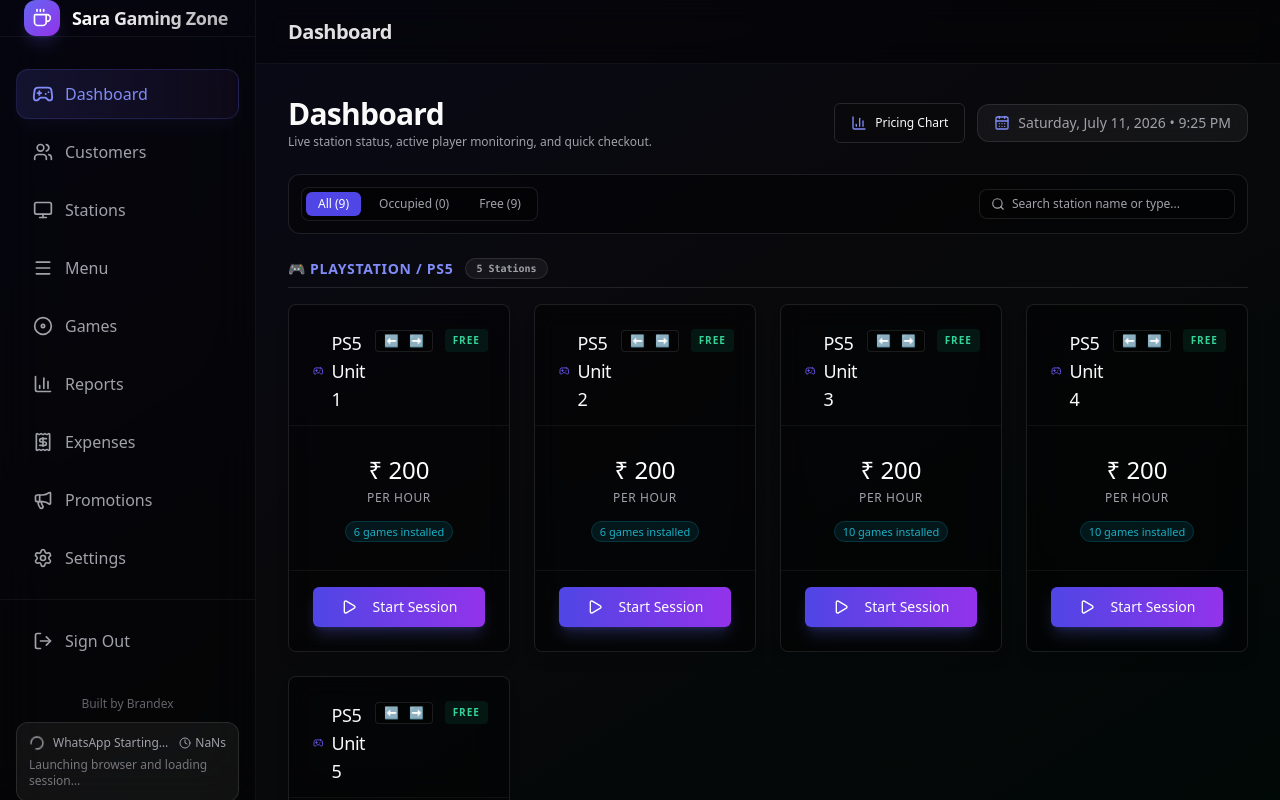
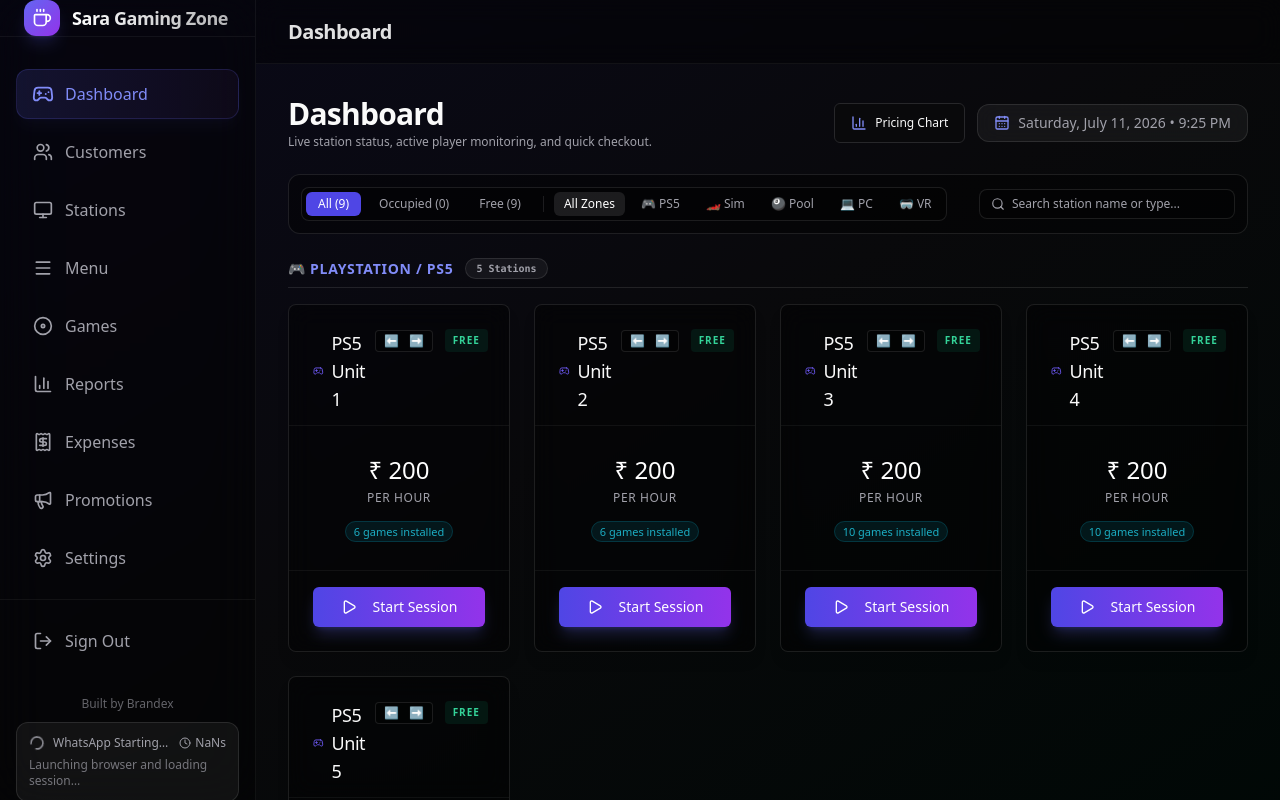
Before and after one commit to brandexhq-beep/NexusDesk, a React (Vite) app: page /#/ in a window 1280 px wide. Built offline with nearby package versions, Linux system fonts and the light colour scheme.

Commit message:
fix(dashboard-promotions): add category filter tabs on dashboard, prevent double-click restart issues, and seed pre-created promo templates

```diff
--- a/dev-dist/sw.js
+++ b/dev-dist/sw.js
@@ -81,7 +81,7 @@
     "revision": "3ca0b8505b4bec776b69afdba2768812"
   }, {
     "url": "index.html",
-    "revision": "0.sd3kcrtuctg"
+    "revision": "0.tjecvm1de7k"
   }], {});
   workbox.cleanupOutdatedCaches();
   workbox.registerRoute(new workbox.NavigationRoute(workbox.createHandlerBoundToURL("index.html"), {
--- a/src/components/UpdateBanner.tsx
+++ b/src/components/UpdateBanner.tsx
@@ -10,6 +10,7 @@
   const [info, setInfo] = useState<any>(null);
   const [progress, setProgress] = useState(0);
   const [dismissed, setDismissed] = useState(false);
+  const [isInstalling, setIsInstalling] = useState(false);
 
   useEffect(() => {
     // Only available in Electron context
@@ -77,12 +78,21 @@
 
       {state === 'ready' && (
         <Button
-          onClick={() => updater.installUpdate()}
+          disabled={isInstalling}
+          onClick={async () => {
+            setIsInstalling(true);
+            try {
+              await updater.installUpdate();
+            } catch (e) {
+              console.error('Failed to trigger update restart', e);
+              setIsInstalling(false);
+            }
+          }}
           className="w-full bg-indigo-600 hover:bg-indigo-500 text-white gap-2 mt-1"
           size="sm"
         >
-          <RefreshCw className="w-4 h-4" />
-          Restart &amp; Install Now
+          <RefreshCw className={`w-4 h-4 ${isInstalling ? 'animate-spin' : ''}`} />
+          {isInstalling ? 'Restarting Application...' : 'Restart & Install Now'}
         </Button>
       )}
 
--- a/src/pages/Dashboard.tsx
+++ b/src/pages/Dashboard.tsx
@@ -26,6 +26,7 @@
 
   const [stationSearch, setStationSearch] = useState('');
   const [statusFilter, setStatusFilter] = useState<'all' | 'occupied' | 'free'>('all');
+  const [categoryFilter, setCategoryFilter] = useState<'all' | 'ps5' | 'sim' | 'pool' | 'pc' | 'vr'>('all');
 
   const [currentTime, setCurrentTime] = useState(new Date());
 
@@ -101,6 +102,13 @@
   const filteredStations = stations.filter(st => {
     if (statusFilter === 'occupied' && st.status !== 'occupied') return false;
     if (statusFilter === 'free' && st.status !== 'free') return false;
+
+    if (categoryFilter === 'sim' && !st.type.startsWith('ps5_sim')) return false;
+    if (categoryFilter === 'vr' && !st.type.startsWith('ps5_vr')) return false;
+    if (categoryFilter === 'ps5' && (!st.type.startsWith('ps5') || st.type.includes('sim') || st.type.includes('vr'))) return false;
+    if (categoryFilter === 'pool' && st.type !== 'snooker' && st.type !== 'pool') return false;
+    if (categoryFilter === 'pc' && st.type !== 'pc') return false;
+
     if (stationSearch.trim()) {
       const q = stationSearch.toLowerCase();
       return st.name.toLowerCase().includes(q) || st.type.toLowerCase().includes(q);
@@ -126,9 +134,9 @@
         </div>
       </div>
 
-      {/* Station Quick Filter & Search Bar */}
-      <div className="flex flex-col sm:flex-row items-stretch sm:items-center justify-between gap-3 p-3 bg-black/40 border border-white/10 rounded-xl">
-        <div className="flex items-center gap-1.5 bg-black/40 border border-white/10 p-1 rounded-lg">
+      {/* Station Quick Filter, Category Tabs & Search Bar */}
+      <div className="flex flex-col lg:flex-row items-stretch lg:items-center justify-between gap-3 p-3 bg-black/40 border border-white/10 rounded-xl">
+        <div className="flex flex-wrap items-center gap-1.5 bg-black/40 border border-white/10 p-1 rounded-lg">
           <button
             onClick={() => setStatusFilter('all')}
             className={`px-3 py-1 text-xs rounded-md font-medium transition-all ${
@@ -152,6 +160,58 @@
             }`}
           >
             Free ({freeCount})
+          </button>
+
+          <div className="h-4 w-px bg-white/10 mx-1 hidden sm:block" />
+
+          {/* Category Filter Tabs */}
+          <button
+            onClick={() => setCategoryFilter('all')}
+            className={`px-2.5 py-1 text-xs rounded-md font-medium transition-all ${
+              categoryFilter === 'all' ? 'bg-white/10 text-white font-bold' : 'text-muted-foreground hover:text-foreground'
+            }`}
+          >
+            All Zones
+          </button>
+          <button
+            onClick={() => setCategoryFilter('ps5')}
+            className={`px-2.5 py-1 text-xs rounded-md font-medium transition-all ${
+              categoryFilter === 'ps5' ? 'bg-indigo-500/20 text-indigo-400 font-bold border border-indigo-500/30' : 'text-muted-foreground hover:text-foreground'
+            }`}
+          >
+            🎮 PS5
+          </button>
+          <button
+            onClick={() => setCategoryFilter('sim')}
+            className={`px-2.5 py-1 text-xs rounded-md font-medium transition-all ${
+              categoryFilter === 'sim' ? 'bg-amber-500/20 text-amber-400 font-bold border border-amber-500/30' : 'text-muted-foreground hover:text-foreground'
+            }`}
+          >
+            🏎️ Sim
+          </button>
+          <button
+            onClick={() => setCategoryFilter('pool')}
+            className={`px-2.5 py-1 text-xs rounded-md font-medium transition-all ${
+              categoryFilter === 'pool' ? 'bg-emerald-500/20 text-emerald-400 font-bold border border-emerald-500/30' : 'text-muted-foreground hover:text-foreground'
+            }`}
+          >
+            🎱 Pool
+          </button>
+          <button
+            onClick={() => setCategoryFilter('pc')}
+            className={`px-2.5 py-1 text-xs rounded-md font-medium transition-all ${
+              categoryFilter === 'pc' ? 'bg-cyan-500/20 text-cyan-400 font-bold border border-cyan-500/30' : 'text-muted-foreground hover:text-foreground'
+            }`}
+          >
+            💻 PC
+          </button>
+          <button
+            onClick={() => setCategoryFilter('vr')}
+            className={`px-2.5 py-1 text-xs rounded-md font-medium transition-all ${
+              categoryFilter === 'vr' ? 'bg-purple-500/20 text-purple-400 font-bold border border-purple-500/30' : 'text-muted-foreground hover:text-foreground'
+            }`}
+          >
+            🥽 VR
           </button>
         </div>
 
--- a/src/pages/Promotions.tsx
+++ b/src/pages/Promotions.tsx
@@ -38,7 +38,39 @@
   }, []);
 
   const loadData = async () => {
-    const t = await db.templates.getAll();
+    let t = await db.templates.getAll();
+
+    // Auto-seed pre-created promotion templates if none exist
+    if (!t || t.length === 0) {
+      const defaultTemplates = [
+        {
+          name: '🔥 Happy Hour Discount (50% OFF)',
+          content: 'Hey Gamer! 🎮 Happy Hour special is live at Sara Gaming Zone! Get 50% OFF on all PS5 & PC gaming sessions today between 12 PM - 4 PM. Book your slot now or walk in!'
+        },
+        {
+          name: '🎟️ Weekend Unlimited Pass',
+          content: 'Weekend Gaming Rush! 🚀 Play 3 Hours & get 1 Hour FREE on all PS5 & Sim Racing setups this Saturday & Sunday. Grab your friends and challenge them!'
+        },
+        {
+          name: '🎂 Gamer Birthday Special',
+          content: 'Happy Birthday Gamer! 🎉 Celebrate your special day at Sara Gaming Zone — Enjoy 1 HOUR FREE gaming on us! Show your ID at the counter to claim.'
+        },
+        {
+          name: '🎮 New Game Release Alert',
+          content: 'NEW GAME ALERT! 🏆 GTA 6 / FC 25 / Black Myth Wukong is now installed and live on all PS5 & PC Rigs at Sara Gaming Zone. Come test your skills today!'
+        },
+        {
+          name: '⭐ VIP Loyalty Bonus',
+          content: 'Thank you for being a loyal gamer! 🌟 Top up your gaming wallet with ₹500 today and get ₹100 BONUS credit instantly. Offer valid for 48 hours!'
+        }
+      ];
+
+      for (const tmpl of defaultTemplates) {
+        await db.templates.add(tmpl);
+      }
+      t = await db.templates.getAll();
+    }
+
     const c = await db.customers.getAll();
     setTemplates(t);
     setCustomers(c);
```
